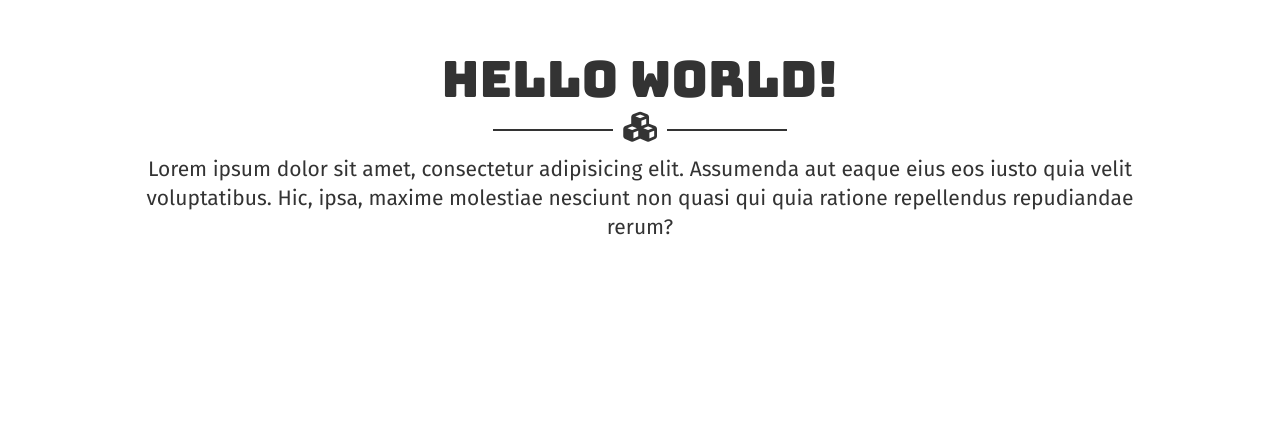
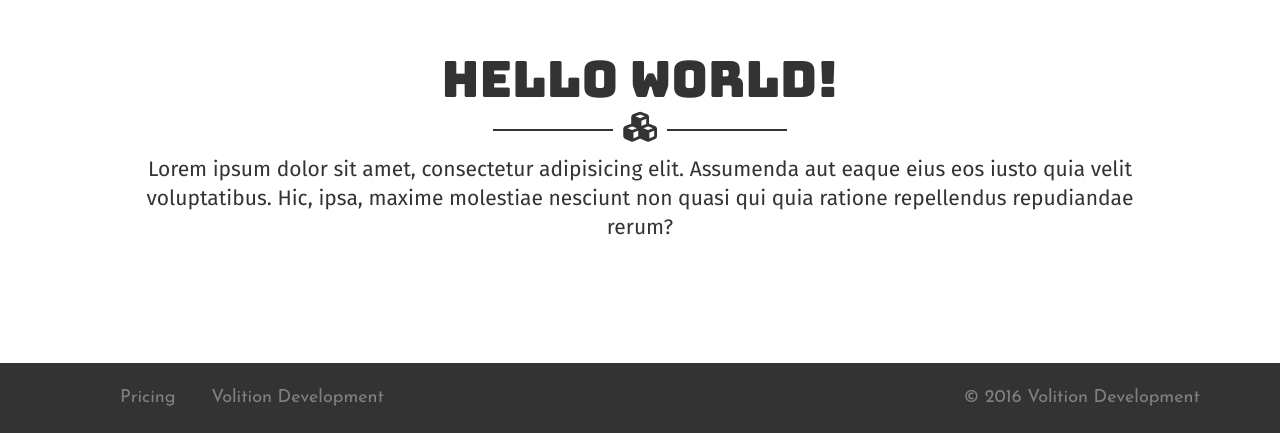
Before and after one commit to VolitionDevelopment/blockd-theme, a plain HTML site: page index.html in a window 1280 px wide. Shown: the part 1669-2102 px from the top of the page. Before the commit the page ends 2032 px from the top, so only its background shows below. Drawn offline with nearby package versions, Linux system fonts and the light colour scheme.

Commit message:
Added footer

```diff
--- a/index.html
+++ b/index.html
@@ -66,6 +66,16 @@
             <p class="lead">Lorem ipsum dolor sit amet, consectetur adipisicing elit. Assumenda aut eaque eius eos iusto quia velit voluptatibus. Hic, ipsa, maxime molestiae nesciunt non quasi qui quia ratione repellendus repudiandae rerum?</p>
         </div>
     </div>
+
+    <div class="footer">
+        <ul>
+            <li><a href="">Pricing</a></li>
+            <li><a href="http://volition-dev.com">Volition Development</a></li>
+        </ul>
+        <ul class="right">
+            <li>&copy; 2016 Volition Development</li>
+        </ul>
+    </div>
 </div>
 
 
```
